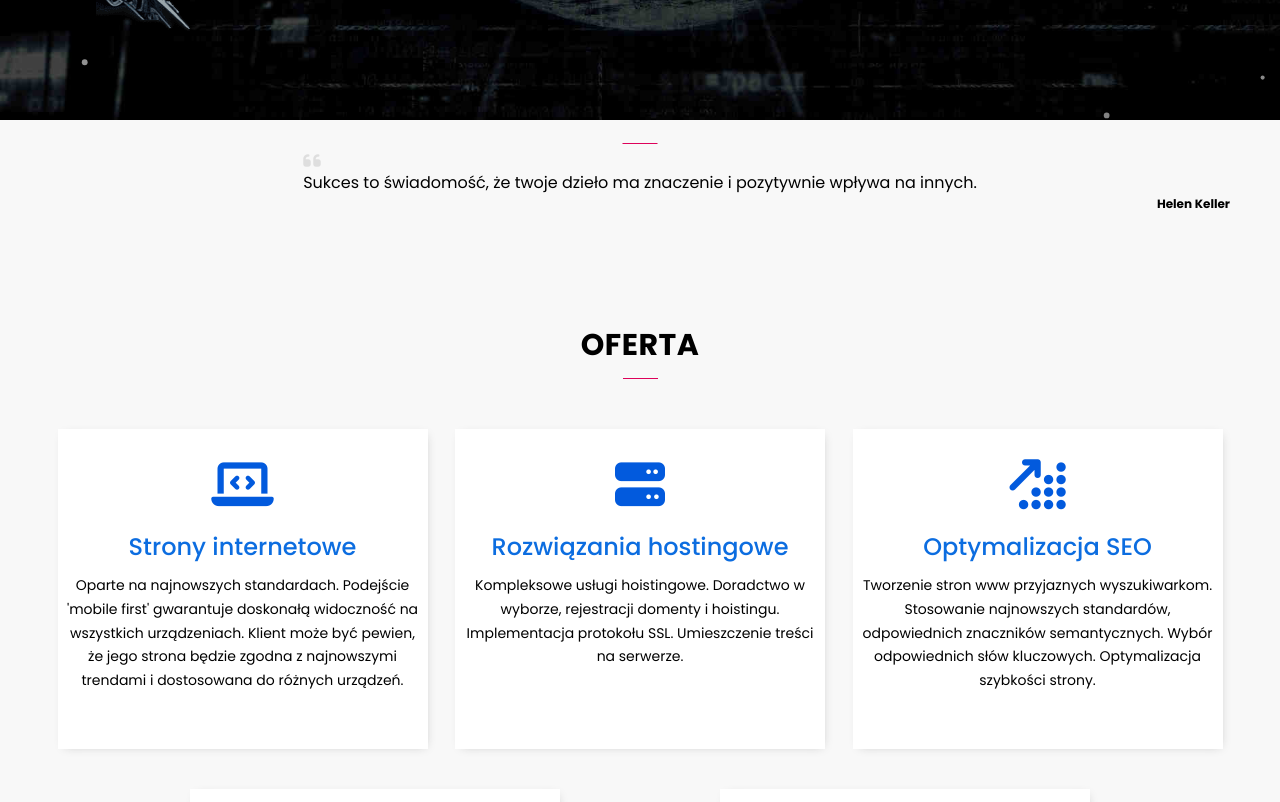
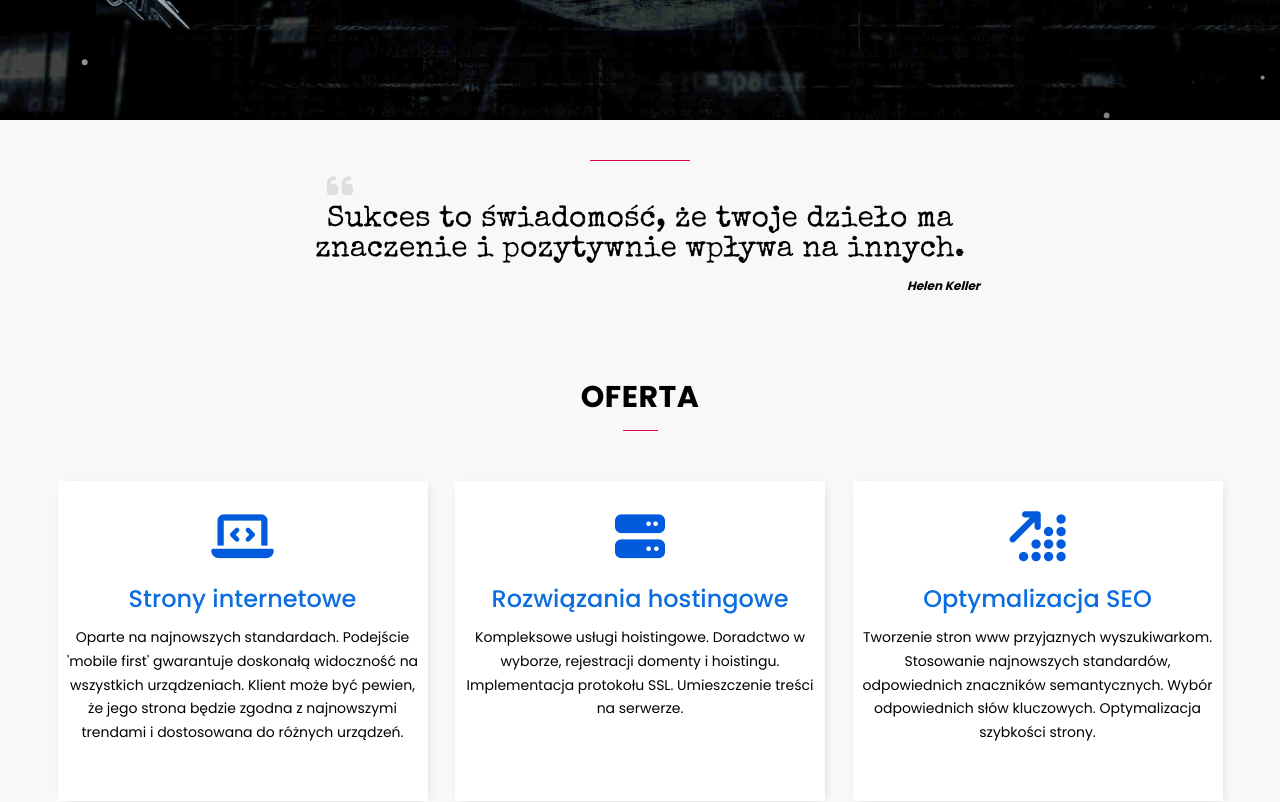
Before and after one commit to kwaq102/gajewwwski, a React (Create React App) app: page / in a window 1280 px wide. Shown: the part 680-1482 px from the top of the page. Built offline with nearby package versions, Linux system fonts and the light colour scheme.

Commit message:
add rwd styles to motto section

```diff
--- a/public/index.html
+++ b/public/index.html
@@ -16,6 +16,10 @@
 			href="https://fonts.googleapis.com/css2?family=Poppins:wght@200;400;500;700&display=swap"
 			rel="stylesheet"
 		/>
+		<link
+			href="https://fonts.googleapis.com/css2?family=Special+Elite&display=swap"
+			rel="stylesheet"
+		/>
 
 		<script
 			src="https://kit.fontawesome.com/0ef49ab5e4.js"
--- a/src/layout/Motto.tsx
+++ b/src/layout/Motto.tsx
@@ -2,10 +2,11 @@ const Motto = () => {
 	return (
 		<section className="motto">
 			<div className="motto__box">
-				<p className="motto__text">
+				<blockquote className="motto__text">
 					Sukces to świadomość, że twoje dzieło ma znaczenie i pozytywnie wpływa
-					na innych. <span className="motto__author">Helen Keller</span>
-				</p>
+					na innych.
+				</blockquote>
+				<cite className="motto__author">Helen Keller</cite>
 			</div>
 		</section>
 	);
--- a/src/styles/_Motto.scss
+++ b/src/styles/_Motto.scss
@@ -1,4 +1,5 @@
 .motto {
+	padding-top: 2em;
 }
 
 .motto__box {
@@ -7,8 +8,9 @@
 }
 
 .motto__text {
-	font-size: 1.6rem;
+	font-size: 2rem;
 	text-align: center;
+	font-family: "Special Elite", system-ui;
 
 	&::before {
 		position: absolute;
@@ -24,7 +26,6 @@
 		position: absolute;
 		top: 20px;
 		left: 50%;
-		height: 3px;
 		width: 35px;
 		transform: translateX(-50%);
 		border-bottom: 1px solid $hoverColor;
@@ -37,3 +38,42 @@
 	text-align: right;
 	font-weight: 700;
 }
+
+@media (min-width: map-get($breakpoints, s)) {
+	.motto__box {
+		width: 400px;
+		margin: 0 auto;
+	}
+}
+
+@media (min-width: map-get($breakpoints, l)) {
+	.motto__box {
+		width: 600px;
+	}
+
+	.motto__text {
+		margin-top: 0.5em;
+		font-size: 2.5rem;
+
+		&::before {
+			font-size: 30px;
+		}
+
+		&::after {
+			width: 100px;
+		}
+	}
+	.motto__author {
+		margin-top: 1em;
+	}
+}
+
+@media (min-width: map-get($breakpoints, xl)) {
+	.motto__box {
+		width: 700px;
+	}
+
+	.motto__text {
+		font-size: 3rem;
+	}
+}
--- a/src/styles/_Offer.scss
+++ b/src/styles/_Offer.scss
@@ -1,5 +1,5 @@
 .offer {
-	padding: 3em 0;
+	padding-bottom: 3em;
 	display: flex;
 	flex-wrap: wrap;
 	justify-content: center;
```
